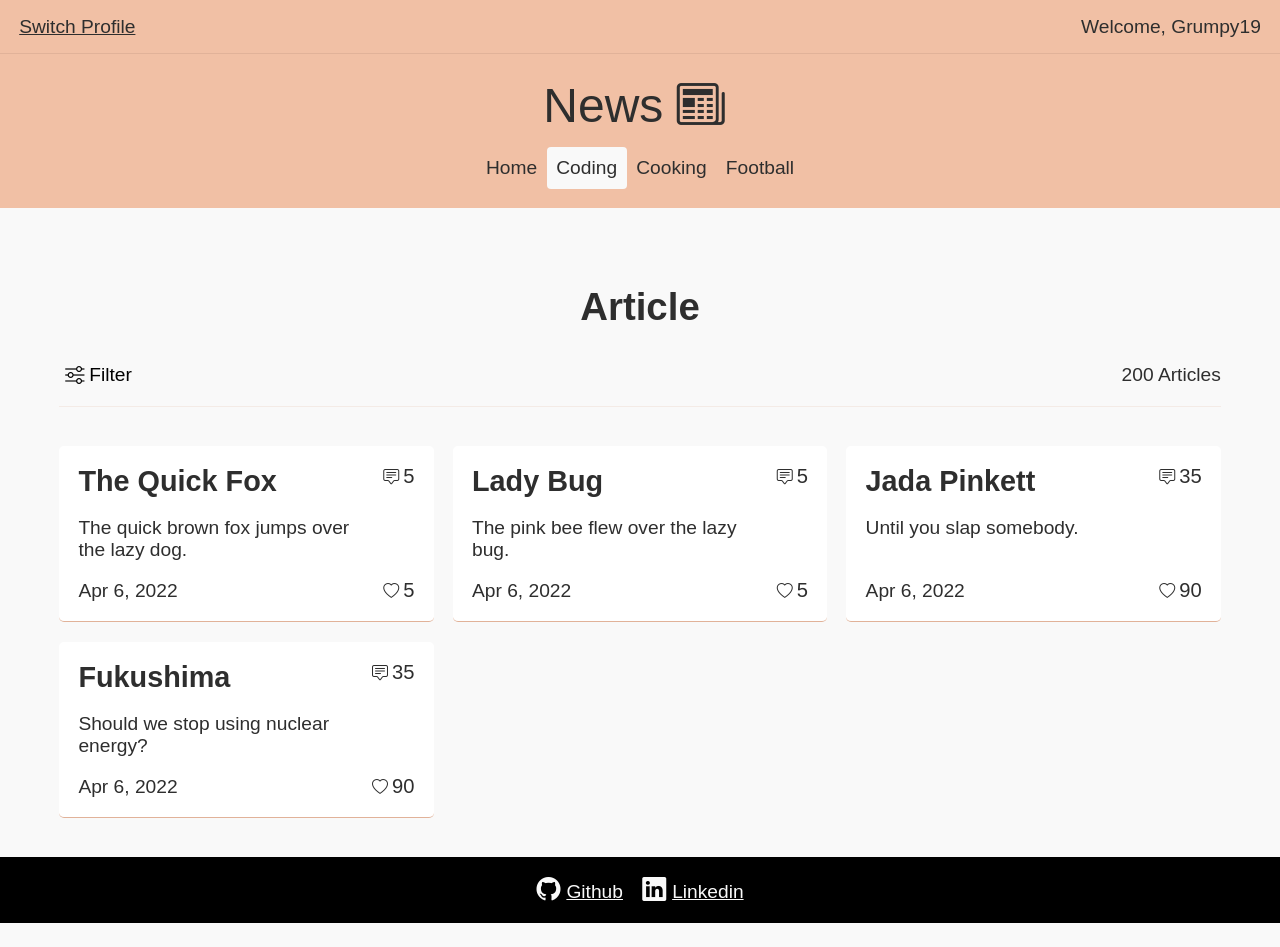
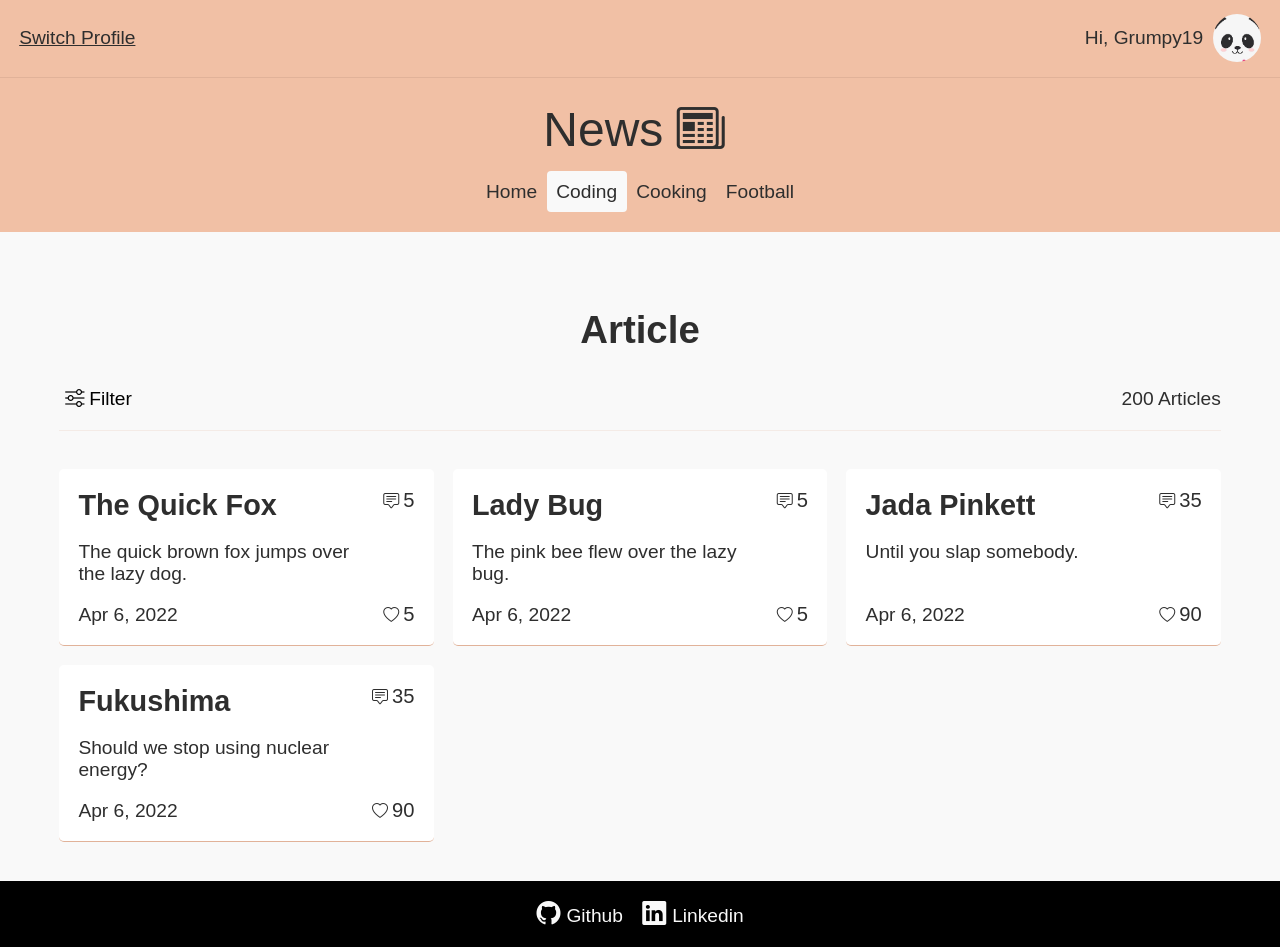
Before and after one commit to samuelparfaitjr/fe-news, a React (Create React App) app: page /topics/coding in a window 1280 px wide. Before the commit the page ends 923 px from the top, so only its background shows below. Built offline with nearby package versions, Linux system fonts and the light colour scheme.

Commit message:
added avatar img

```diff
--- /dev/null
+++ b/src/api/be-news.js
@@ -0,0 +1,5 @@
+import axios from "axios";
+
+const beNews = axios.create({
+  baseURL: "/https://be-news-api.herokuapp.com/api",
+});
--- a/src/components/Navbar.jsx
+++ b/src/components/Navbar.jsx
@@ -1,5 +1,6 @@
 import { useContext } from "react";
 import { UserContext } from "../context/User";
+import Avatar from "../assets/avatar.jpeg";
 
 const Navbar = () => {
   // const { user } = useContext(UserContext);
@@ -8,8 +9,13 @@ const Navbar = () => {
   return (
     <nav className="navbar row">
       {user ? (
-        <div>
-          Welcome, <span className="profile-name">{user}</span>
+        <div className="profile-info">
+          <div>
+            Hi, <span className="profile-name">{user}</span>
+          </div>
+          <div className="profile-avatar">
+            <img src={Avatar} alt={user} />
+          </div>
         </div>
       ) : (
         <a href="/users" className="profile-link">
--- a/src/components/Post.jsx
+++ b/src/components/Post.jsx
@@ -3,28 +3,34 @@ import Icon from "./Icon";
 // Packages
 import moment from "moment";
 
-const Post = ({ title, body, date, comment, vote }) => {
+const Post = ({ posts }) => {
+  return (
+    <div className="grid">
+      {posts.map((post) => {
         return (
           <article className="card">
             <div className="post-info">
               <div>
-          <h3 className="post-title">{title}</h3>
-          <p className="post-excerpt">{body}</p>
+                <h3 className="post-title">{post.title}</h3>
+                <p className="post-excerpt">{post.body}</p>
               </div>
               <div className="meta-date">{moment().format("ll")}</div>
             </div>
             <div className="post-meta">
               <span className="meta-comment">
                 <Icon name="chat-square-text" size={16} color="#2e2e2e" />
-          {comment}
+                {post.comment}
               </span>
               <span className="meta-like">
                 <Icon name="heart" size={16} color="#2e2e2e" />
-          {vote}
+                {post.vote}
               </span>
             </div>
           </article>
         );
+      })}
+    </div>
+  );
 };
 
 export default Post;
--- a/src/index.css
+++ b/src/index.css
@@ -66,6 +66,11 @@ a {
   display: inline-block;
 }
 
+img {
+  display: inline-block;
+  width: 100%;
+}
+
 button {
   cursor: pointer;
 }
@@ -107,7 +112,8 @@ button {
   flex-direction: row-reverse;
   align-items: center;
   justify-content: space-between;
-  height: 54px;
+  height: 60px;
+  padding: 2em 1em;
 }
 
 /* Header */
@@ -165,9 +171,28 @@ nav ul li a.active:after {
 }
 
 /* Profile */
+.profile-info {
+  display: flex;
+  align-items: center;
+  gap: 0.5em;
+}
+
 .profile-name {
   font-weight: 500;
   text-transform: capitalize;
+}
+
+.profile-avatar {
+  width: 2.5em;
+  height: 2.5em;
+  border-radius: 50%;
+  overflow: hidden;
+}
+
+.profile-avatar img {
+  object-fit: cover;
+  width: 100%;
+  height: 100%;
 }
 
 .profile-link {
@@ -319,3 +344,11 @@ footer {
   align-items: center;
   gap: 1em;
 }
+
+.contact-links li a {
+  text-decoration: none;
+}
+
+.contact-links li a:hover {
+  color: var(--color-orange);
+}
--- a/src/views/Home.jsx
+++ b/src/views/Home.jsx
@@ -9,6 +9,7 @@ const Home = () => {
     {
       id: 1,
       title: "The Quick Fox",
+      topic: "Cooking",
       body: "The quick brown fox jumps over the lazy dog.",
       date: "06 apr 2022",
       comment: 5,
@@ -17,6 +18,7 @@ const Home = () => {
     {
       id: 2,
       title: "Lady Bug",
+      topic: "Football",
       body: "The pink bee flew  over the lazy bug.",
       date: "06 apr 2012",
       comment: 5,
@@ -25,6 +27,7 @@ const Home = () => {
     {
       id: 3,
       title: "Jada Pinkett",
+      topic: "Gaming",
       body: "Until you slap somebody.",
       date: "06 jul 2022",
       comment: 35,
@@ -33,6 +36,7 @@ const Home = () => {
     {
       id: 4,
       title: "Fukushima",
+      topic: "Cooking",
       body: "Should we stop using nuclear energy?",
       date: "04 jul 2022",
       comment: 35,
@@ -44,23 +48,8 @@ const Home = () => {
     <main className="home-page">
       <div className="container">
         <h2 className="section-title">Article</h2>
-
         <Select />
-
-        <div className="grid">
-          {posts.map((post) => {
-            return (
-              <Post
-                key={post.id}
-                title={post.title}
-                body={post.body}
-                date={post.date}
-                comment={post.comment}
-                vote={post.vote}
-              />
-            );
-          })}
-        </div>
+        <Post posts={posts} />
       </div>
     </main>
   );
```
Also changed, not shown: src/assets/avatar.jpeg (added). Lines whose indentation alone changed are shown as unchanged.
